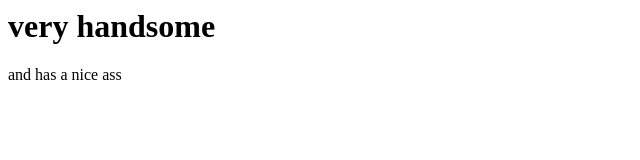
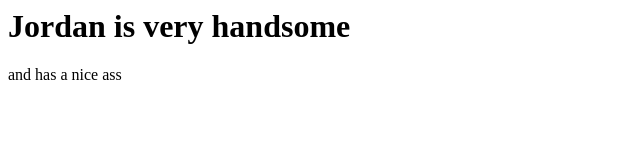
Before and after one commit to AdamMoutii/websiteTest, a plain HTML site: page index.html in a window 1280 px wide. Shown: the whole page, without its empty margins (0-640 px from the left). Drawn offline with Linux system fonts and the light colour scheme.

Commit message:
Update index.html

```diff
--- a/index.html
+++ b/index.html
@@ -1,8 +1,8 @@
 <html>
   <head>
-    <title> jordan is</title>
+    <title>bible2</title>
   </head>
 
-  <h1>very handsome </h1>
+  <h1>Jordan is very handsome </h1>
    and has a nice ass
 </html>
```
